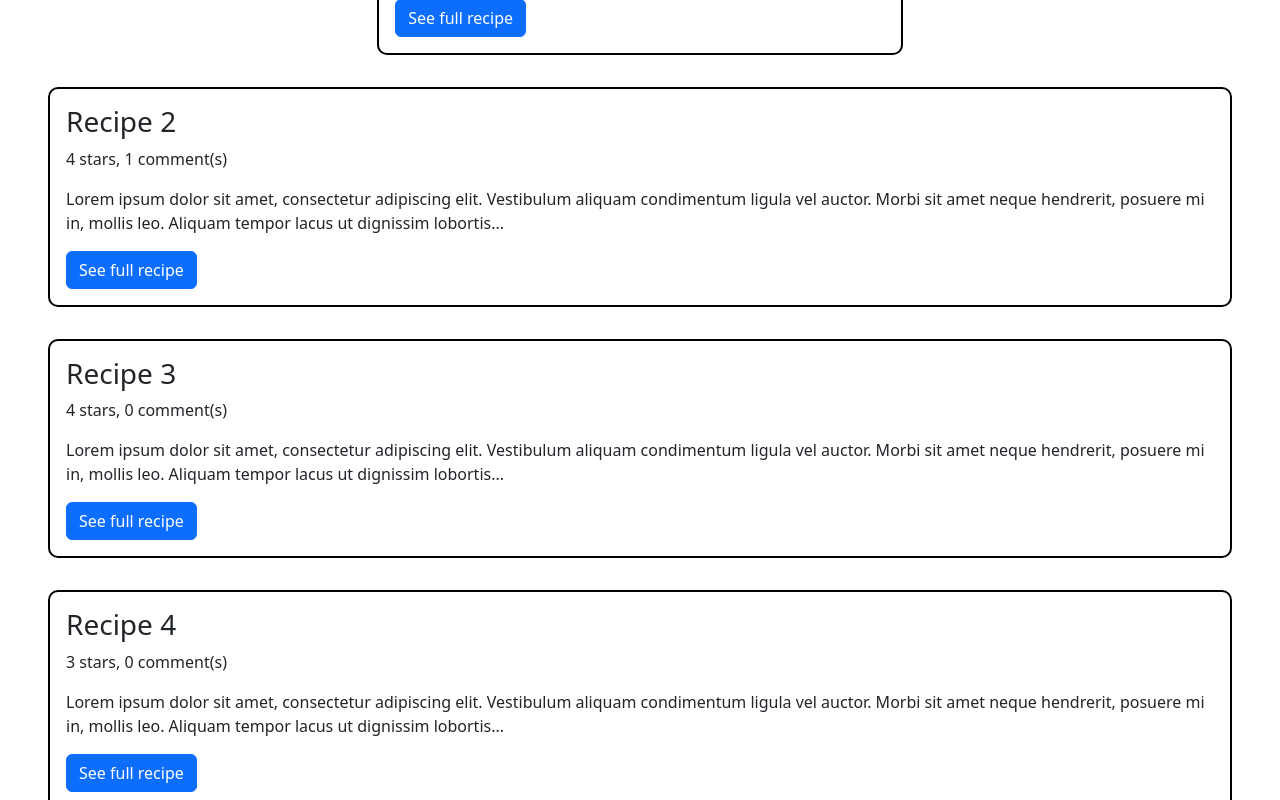
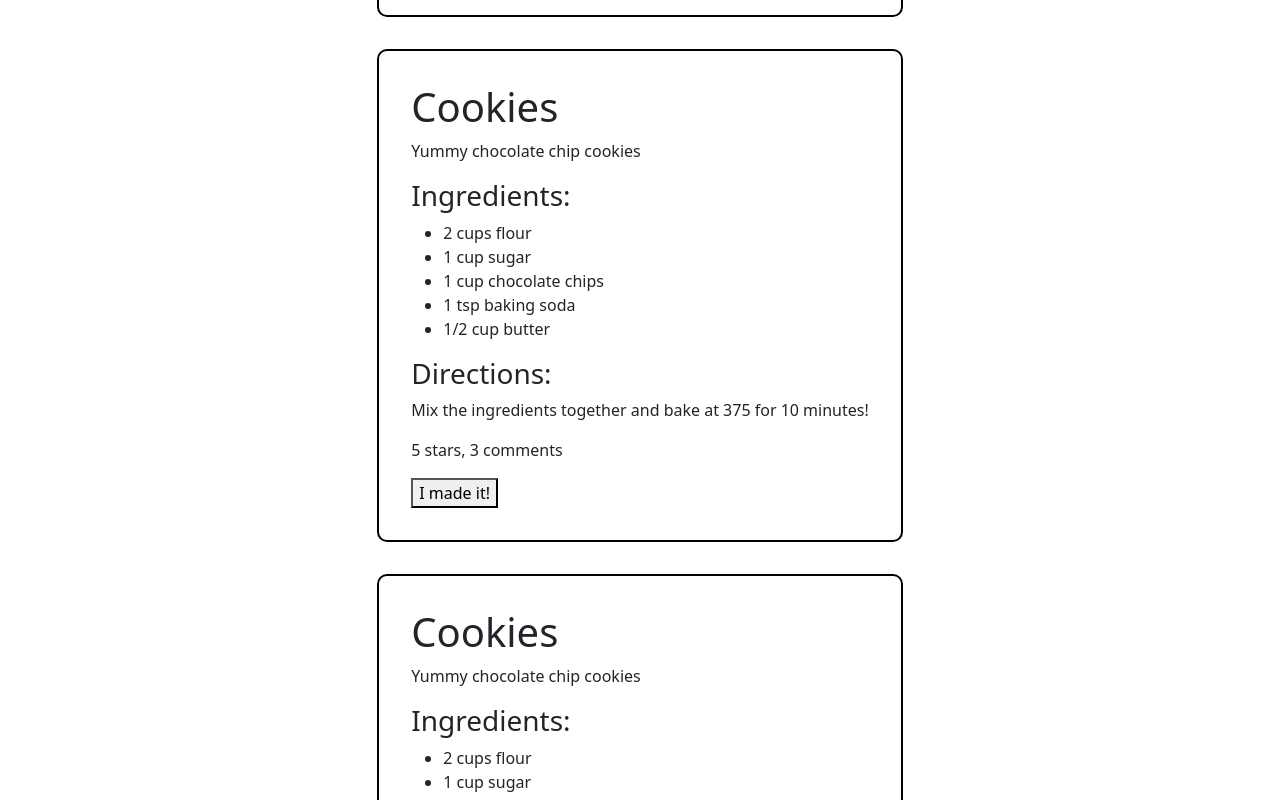
Before and after one commit to M1tchM355/startup, a React (Vite) app: page /box in a window 1280 px wide. Shown: the part 660-1460 px from the top of the page. Built offline with nearby package versions, Linux system fonts and the light colour scheme.

Commit message:
made community box same format as box, using recipe components

```diff
--- a/src/app.jsx
+++ b/src/app.jsx
@@ -58,7 +58,6 @@ export default function App() {
             }}/>} exact />
           <Route path='/new' element={<New />} />
           <Route path='/box' element={<Box />} />
-          <Route path='/recipe' element={<Recipe />} />
           <Route path='/community' element={<Community />} />
           <Route path='*' element={<NotFound />} />
         </Routes>
--- a/src/box/box.jsx
+++ b/src/box/box.jsx
@@ -36,33 +36,48 @@ export function Box() {
           reviews={recipe1.reviews}
           recipeID={recipe1.recipeID}
         />
-        <Button variant='primary' onClick={() => navigate('/recipe')}>
+        {/* <Button variant='primary' onClick={() => navigate('/recipe')}>
           See full recipe
-        </Button>
+        </Button> */}
       </section>
       <section className="recipe-card">
-        <h3>Recipe 2</h3>
-        <p>4 stars, 1 comment(s)</p>
-        <p>Lorem ipsum dolor sit amet, consectetur adipiscing elit. Vestibulum aliquam condimentum ligula vel auctor. Morbi sit amet neque hendrerit, posuere mi in, mollis leo. Aliquam tempor lacus ut dignissim lobortis...</p>
-        <Button variant='primary' onClick={() => navigate('/recipe')}>
+        <Recipe
+          title={recipe1.title}
+          description={recipe1.description}
+          ingredients={recipe1.ingredients}
+          directions={recipe1.directions}
+          reviews={recipe1.reviews}
+          recipeID={recipe1.recipeID}
+        />
+        {/* <Button variant='primary' onClick={() => navigate('/recipe')}>
           See full recipe
-        </Button>
+        </Button> */}
       </section>
       <section className="recipe-card">
-        <h3>Recipe 3</h3>
-        <p>4 stars, 0 comment(s)</p>
-        <p>Lorem ipsum dolor sit amet, consectetur adipiscing elit. Vestibulum aliquam condimentum ligula vel auctor. Morbi sit amet neque hendrerit, posuere mi in, mollis leo. Aliquam tempor lacus ut dignissim lobortis...</p>
-        <Button variant='primary' onClick={() => navigate('/recipe')}>
+        <Recipe
+          title={recipe1.title}
+          description={recipe1.description}
+          ingredients={recipe1.ingredients}
+          directions={recipe1.directions}
+          reviews={recipe1.reviews}
+          recipeID={recipe1.recipeID}
+        />
+        {/* <Button variant='primary' onClick={() => navigate('/recipe')}>
           See full recipe
-        </Button>
+        </Button> */}
       </section>
       <section className="recipe-card">
-        <h3>Recipe 4</h3>
-        <p>3 stars, 0 comment(s)</p>
-        <p>Lorem ipsum dolor sit amet, consectetur adipiscing elit. Vestibulum aliquam condimentum ligula vel auctor. Morbi sit amet neque hendrerit, posuere mi in, mollis leo. Aliquam tempor lacus ut dignissim lobortis...</p>
-        <Button variant='primary' onClick={() => navigate('/recipe')}>
+        <Recipe
+          title={recipe1.title}
+          description={recipe1.description}
+          ingredients={recipe1.ingredients}
+          directions={recipe1.directions}
+          reviews={recipe1.reviews}
+          recipeID={recipe1.recipeID}
+        />
+        {/* <Button variant='primary' onClick={() => navigate('/recipe')}>
           See full recipe
-        </Button>
+        </Button> */}
       </section>
     </main>
   );
--- a/src/community/community.jsx
+++ b/src/community/community.jsx
@@ -1,58 +1,72 @@
 import React from 'react';
 import '../box/box.css'
 import { NavLink } from 'react-router-dom'
+import { Recipe } from '../recipe/recipe.jsx';
 
 export function Community() {
+  const recipe1 = {
+    title: 'Cookies',
+    description: 'Yummy chocolate chip cookies',
+    ingredients: ['2 cups flour', '1 cup sugar', '1 cup chocolate chips', '1 tsp baking soda', '1/2 cup butter'],
+    directions: 'Mix the ingredients together and bake at 375 for 10 minutes!',
+    reviews: '5 stars, 3 comments',
+    recipeID: 1
+  }
+
   return (
     <main>
       <h1>Community Recipe Box</h1>
       <section className="recipe-card">
-        <h3>Recipe 1</h3>
-        <p>5 stars, 1 comment(s)</p>
-        <p>Lorem ipsum dolor sit amet, consectetur adipiscing elit. Vestibulum aliquam condimentum ligula vel auctor. Morbi sit amet neque hendrerit, posuere mi in, mollis leo. Aliquam tempor lacus ut dignissim lobortis...</p>
-        <Button variant='primary' onClick={() => navigate('/recipe')}>
+        <Recipe
+          title={recipe1.title}
+          description={recipe1.description}
+          ingredients={recipe1.ingredients}
+          directions={recipe1.directions}
+          reviews={recipe1.reviews}
+          recipeID={recipe1.recipeID}
+        />
+        {/* <Button variant='primary' onClick={() => navigate('/recipe')}>
           See full recipe
-        </Button>
+        </Button> */}
       </section>
       <section className="recipe-card">
-        <h3>Recipe 2</h3>
-        <p>4 stars, 1 comment(s)</p>
-        <p>Lorem ipsum dolor sit amet, consectetur adipiscing elit. Vestibulum aliquam condimentum ligula vel auctor. Morbi sit amet neque hendrerit, posuere mi in, mollis leo. Aliquam tempor lacus ut dignissim lobortis...</p>
-        <Button variant='primary' onClick={() => navigate('/recipe')}>
+        <Recipe
+          title={recipe1.title}
+          description={recipe1.description}
+          ingredients={recipe1.ingredients}
+          directions={recipe1.directions}
+          reviews={recipe1.reviews}
+          recipeID={recipe1.recipeID}
+        />
+        {/* <Button variant='primary' onClick={() => navigate('/recipe')}>
           See full recipe
-        </Button>
+        </Button> */}
       </section>
       <section className="recipe-card">
-        <h3>Recipe 3</h3>
-        <p>4 stars, 0 comment(s)</p>
-        <p>Lorem ipsum dolor sit amet, consectetur adipiscing elit. Vestibulum aliquam condimentum ligula vel auctor. Morbi sit amet neque hendrerit, posuere mi in, mollis leo. Aliquam tempor lacus ut dignissim lobortis...</p>
-        <Button variant='primary' onClick={() => navigate('/recipe')}>
+        <Recipe
+          title={recipe1.title}
+          description={recipe1.description}
+          ingredients={recipe1.ingredients}
+          directions={recipe1.directions}
+          reviews={recipe1.reviews}
+          recipeID={recipe1.recipeID}
+        />
+        {/* <Button variant='primary' onClick={() => navigate('/recipe')}>
           See full recipe
-        </Button>
+        </Button> */}
       </section>
       <section className="recipe-card">
-        <h3>Recipe 4</h3>
-        <p>3 stars, 0 comment(s)</p>
-        <p>Lorem ipsum dolor sit amet, consectetur adipiscing elit. Vestibulum aliquam condimentum ligula vel auctor. Morbi sit amet neque hendrerit, posuere mi in, mollis leo. Aliquam tempor lacus ut dignissim lobortis...</p>
-        <Button variant='primary' onClick={() => navigate('/recipe')}>
+        <Recipe
+          title={recipe1.title}
+          description={recipe1.description}
+          ingredients={recipe1.ingredients}
+          directions={recipe1.directions}
+          reviews={recipe1.reviews}
+          recipeID={recipe1.recipeID}
+        />
+        {/* <Button variant='primary' onClick={() => navigate('/recipe')}>
           See full recipe
-        </Button>
-      </section>
-      <section className="recipe-card">
-        <h3>Recipe 5</h3>
-        <p>2 stars, 0 comment(s)</p>
-        <p>Lorem ipsum dolor sit amet, consectetur adipiscing elit. Vestibulum aliquam condimentum ligula vel auctor. Morbi sit amet neque hendrerit, posuere mi in, mollis leo. Aliquam tempor lacus ut dignissim lobortis...</p>
-        <Button variant='primary' onClick={() => navigate('/recipe')}>
-          See full recipe
-        </Button>
-      </section>
-      <section className="recipe-card">
-        <h3>Recipe 6</h3>
-        <p>1 star, 0 comment(s)</p>
-        <p>Lorem ipsum dolor sit amet, consectetur adipiscing elit. Vestibulum aliquam condimentum ligula vel auctor. Morbi sit amet neque hendrerit, posuere mi in, mollis leo. Aliquam tempor lacus ut dignissim lobortis...</p>
-        <Button variant='primary' onClick={() => navigate('/recipe')}>
-          See full recipe
-        </Button>
+        </Button> */}
       </section>
     </main>
   );
--- a/src/recipe/recipe.jsx
+++ b/src/recipe/recipe.jsx
@@ -3,7 +3,7 @@ import Button from 'react-bootstrap/Button';
 
 export function Recipe({ title, description, ingredients, directions, reviews, recipeID }) {
   const [showPopup, setShowPopup] = React.useState(false);
-  const [showFullRecipe, setShowFullRecipe] = React.useState(false);
+  //const [showFullRecipe, setShowFullRecipe] = React.useState(false);
 
   const handleIMadeItClick = () => {
     setShowPopup(true);
```
